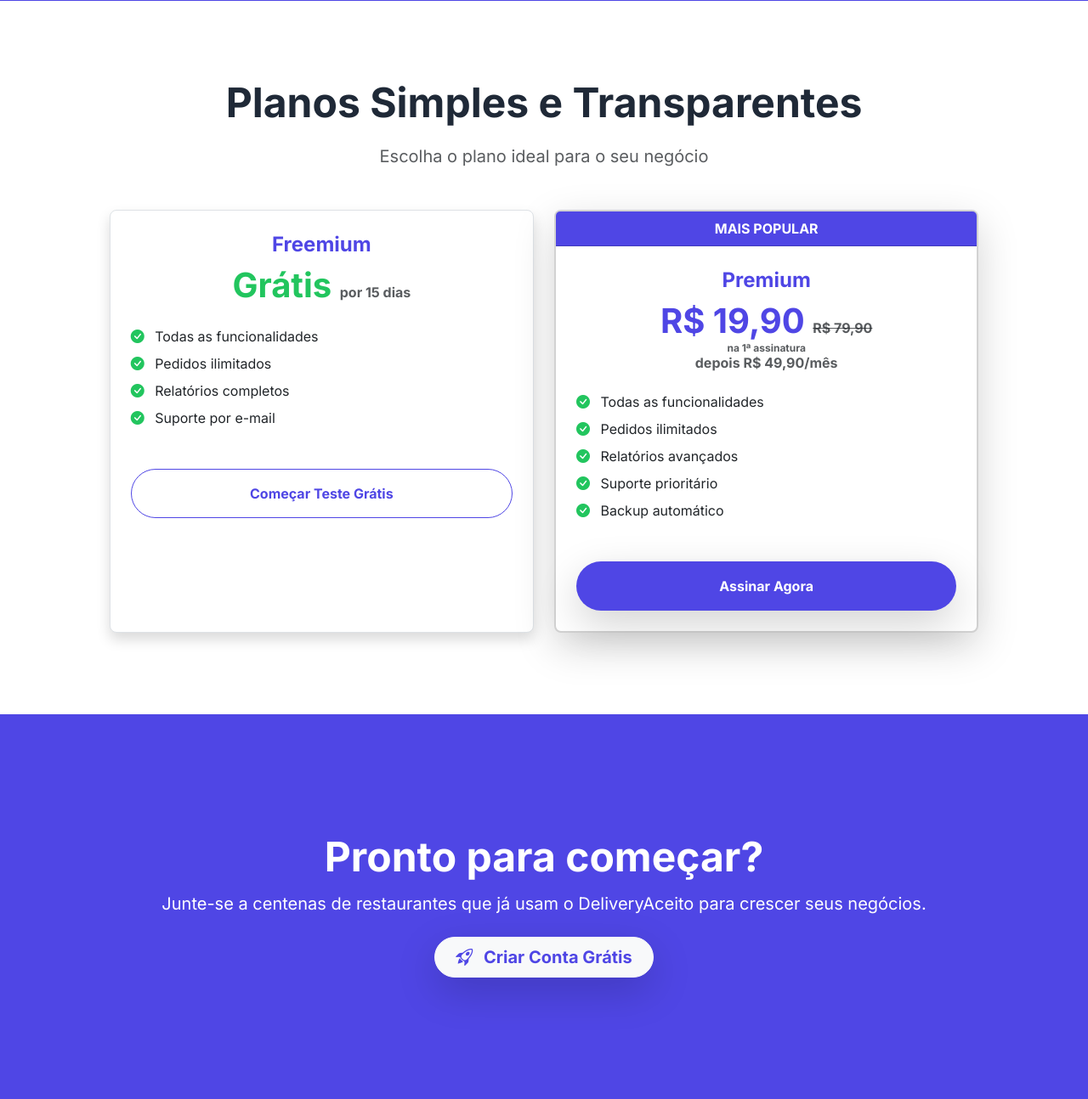
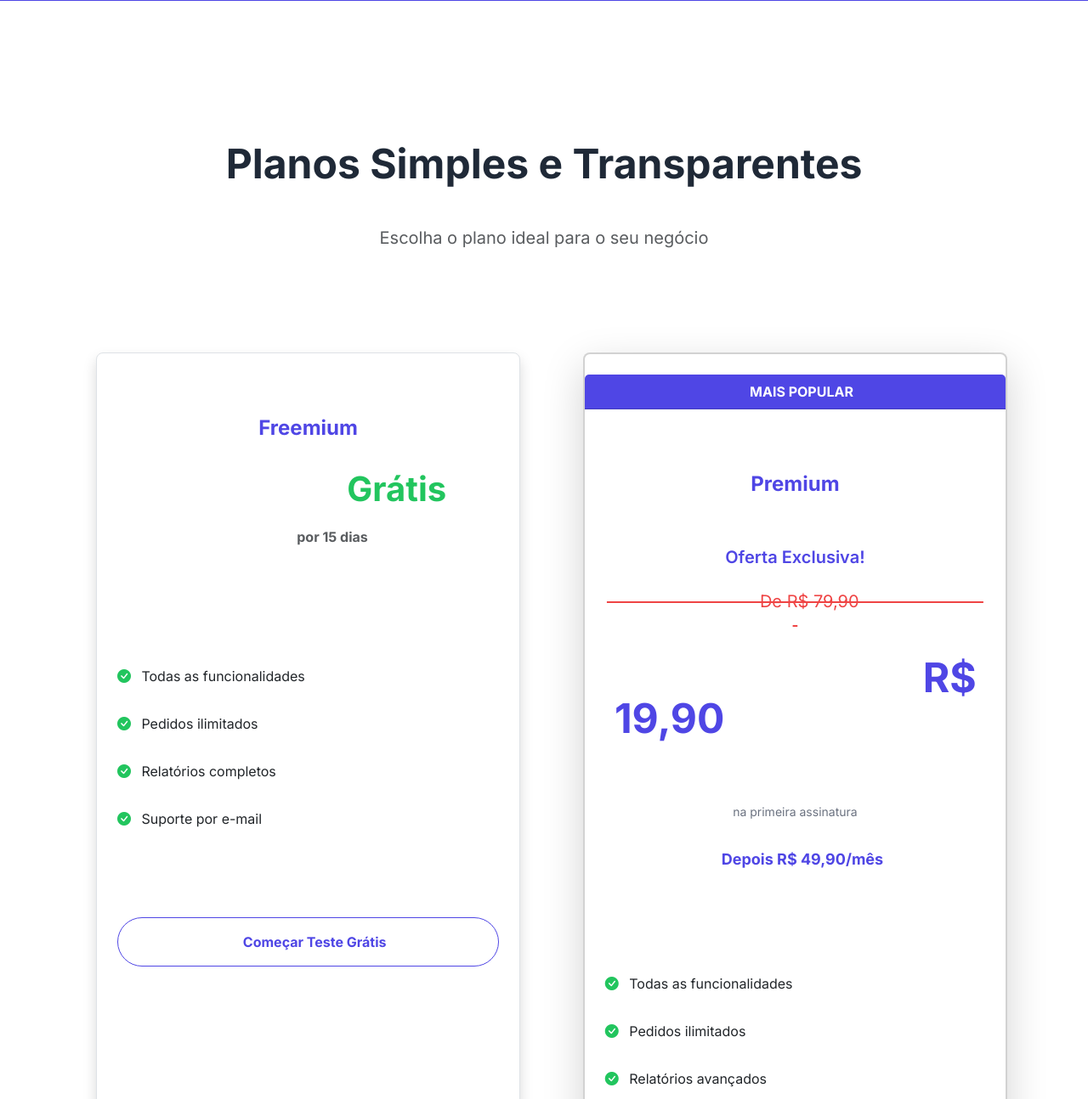
Before and after one commit to CanalCineflix/deliveryaceito, a Flask app: page / in a window 1280 px wide. Shown: the part 3320-4614 px from the top of the page at 85% size. Run offline with Flask 3, Linux system fonts and the light colour scheme; grey boxes labelled with a size stand in for pictures from a placeholder-image service; some libraries are stand-ins or nearby versions.

Commit message:
Update index.html

```diff
--- a/templates/index.html
+++ b/templates/index.html
@@ -309,10 +309,18 @@
                     </div>
                     <div class="card-body text-center p-6">
                         <h4 class="card-title font-bold text-primary-dark text-2xl mb-2">Premium</h4>
-                        <div class="display-6 font-bold text-primary-dark mb-3">
-                            R$ 19,90 <small class="fs-6 text-muted line-through">R$ 79,90</small>
-                            <div class="text-xs text-muted">na 1ª assinatura</div>
-                            <div class="fs-6 text-muted">depois R$ 49,90/mês</div>
+                        <div class="mb-4">
+                            <h3 class="text-xl text-primary-dark font-semibold">Oferta Exclusiva!</h3>
+                            <p class="text-red-500 text-lg md:text-xl font-medium line-through">
+                                De R$ 79,90
+                            </p>
+                            <p class="text-5xl font-extrabold text-primary-dark mb-1">
+                                R$ 19,90
+                            </p>
+                            <p class="text-sm text-gray-500 mb-2">na primeira assinatura</p>
+                            <p class="text-lg font-bold text-primary-dark">
+                                Depois R$ 49,90/mês
+                            </p>
                         </div>
                         <ul class="list-unstyled text-left mt-4 mb-5">
                             <li class="mb-2"><i class="bi bi-check-circle-fill text-green-500 me-2"></i> Todas as funcionalidades</li>
```
Lines whose indentation alone changed are shown as unchanged.
